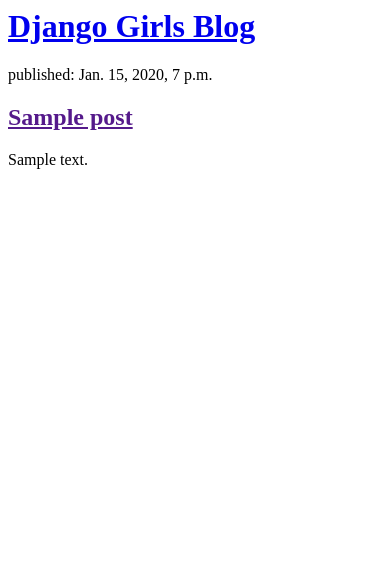
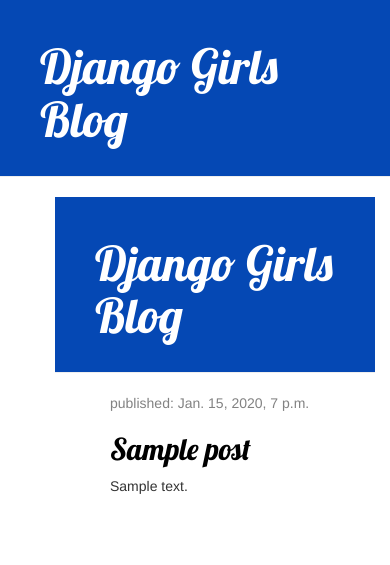
Before and after one commit to noduaki/my-blog, a Django app: page / in a window 390 px wide. Shown: the top 565 px of the page. Run offline with Django 5.2, Linux system fonts and the light colour scheme; tables that the repository leaves empty hold one stand-in row (values such as "Sample post"); some libraries are stand-ins or nearby versions.

Commit message:
Added view and templste

```diff
--- /dev/null
+++ b/blog/static/css/blog.css
@@ -0,0 +1,56 @@
+.page-header {
+  background-color: #0548b4;
+  margin-top: 0;
+  padding: 20px 20px 20px 40px;
+}
+
+.page-header h1,
+.page-header h1 a,
+.page-header h1 a:visited,
+.page-header h1 a:active {
+  color: #ffffff;
+  font-size: 36pt;
+  text-decoration: none;
+}
+
+.content {
+  margin-left: 40px;
+}
+
+h1,
+h2,
+h3,
+h4 {
+  font-family: "Lobster", cursive;
+}
+
+.date {
+  color: #828282;
+}
+
+.save {
+  float: right;
+}
+
+.post-form textarea,
+.post-form input {
+  width: 100%;
+}
+
+.top-menu,
+.top-menu:hover,
+.top-menu:visited {
+  color: #ffffff;
+  float: right;
+  font-size: 26pt;
+  margin-right: 20px;
+}
+
+.post {
+  margin-bottom: 70px;
+}
+
+.post h2 a,
+.post h2 a:visited {
+  color: #000000;
+}
--- /dev/null
+++ b/blog/templates/blog/base.html
@@ -0,0 +1,28 @@
+{% load static %}
+<html>
+  <head>
+    <title>Django Girls blog</title>
+    <link rel="stylesheet" href="//maxcdn.bootstrapcdn.com/bootstrap/3.2.0/css/bootstrap.min.css" />
+    <link rel="stylesheet" href="//maxcdn.bootstrapcdn.com/bootstrap/3.2.0/css/bootstrap-theme.min.css" />
+    <link href="//fonts.googleapis.com/css?family=Lobster&subset=latin,latin-ext" rel="stylesheet" type="text/css" />
+    <link rel="stylesheet" href="{% static 'css/blog.css' %}" />
+  </head>
+  <body>
+    <div class="page-header">
+      <h1><a href="/">Django Girls Blog</a></h1>
+    </div>
+
+    <div class="content container">
+         <div class="page-header">
+        <h1><a href="/">Django Girls Blog</a></h1>
+    </div>
+    <div class="content container">
+        <div class="row">
+            <div class="col-md-8">
+            {% block content %}
+            {% endblock %}
+            </div>
+        </div>
+    </div>
+  </body>
+</html>
--- a/blog/templates/blog/post_list.html
+++ b/blog/templates/blog/post_list.html
@@ -1,20 +1,14 @@
-<html>
-  <head>
-    <title>Django Girls blog</title>
-  </head>
-  <body>
-    <div>
-      <h1><a href="/">Django Girls Blog</a></h1>
+{% extends 'blog/base.html' %}
+
+{% block content %}
+  {% for post in posts %}
+  <div class="post">
+    <div class="date">
+      <p>published: {{ post.published_date }}</p>
     </div>
+    <h2><a href="{% url 'post_detail' pk=post.pk %}">{{ post.title }}</a></h2>
 
-    <div>
-      {% for post in posts %}
-      <div>
-        <p>published: {{ post.published_date }}</p>
-        <h2><a href="">{{ post.title }}</a></h2>
-        <p>{{ post.text|linebreaksbr }}</p>
-      </div>
-      {% endfor %}
-    </div>
-  </body>
-</html>
+    <p>{{ post.text|linebreaksbr }}</p>
+  </div>
+  {% endfor %}
+{% endblock %}
--- a/blog/urls.py
+++ b/blog/urls.py
@@ -1,6 +1,8 @@
 from django.urls import path
 from . import views
 
+
 urlpatterns = [
     path('', views.post_list, name='post_list'),
+    path('post/<int:pk>/', views.post_detail, name='post_detail'),
 ]
--- a/blog/views.py
+++ b/blog/views.py
@@ -1,7 +1,13 @@
 from django.shortcuts import render
 from django.utils import timezone
 from .models import Post
+from django.shortcuts import render, get_object_or_404
 
 def post_list(request):
     posts = Post.objects.all()#filter(published_date__lte=timezone.now()).order_by('published_date')
     return render(request, 'blog/post_list.html', {'posts': posts})
+
+
+def post_detail(request, pk):
+    post = get_object_or_404(Post, pk=pk)
+    return render(request, 'blog/post_detail.html', {'post': post})
```
Also changed, not shown: blog/templates/blog/post_detail.html (added, +13 -0 lines).
